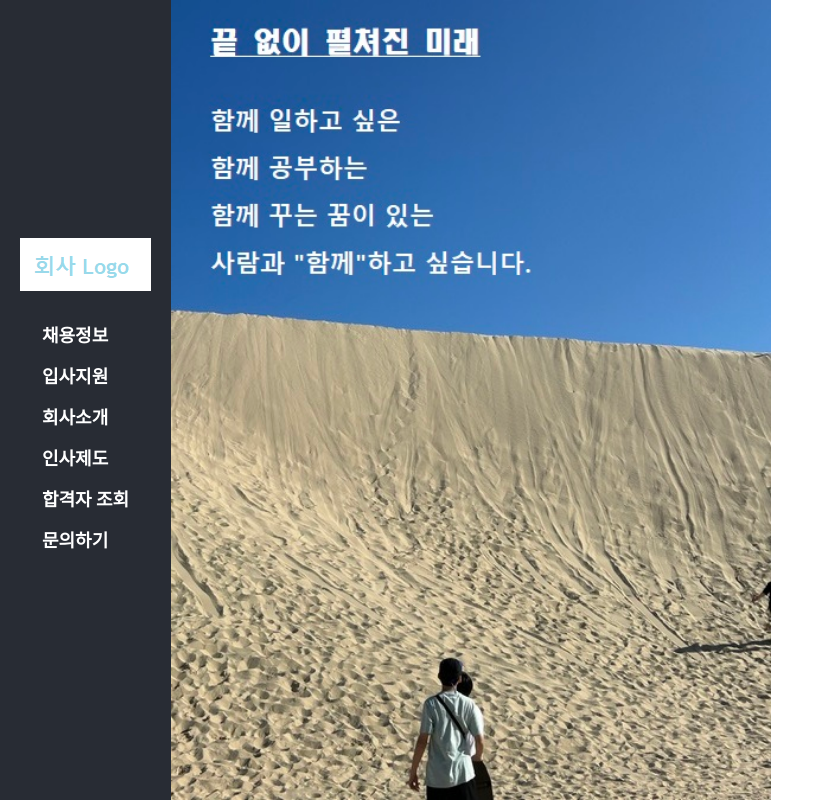
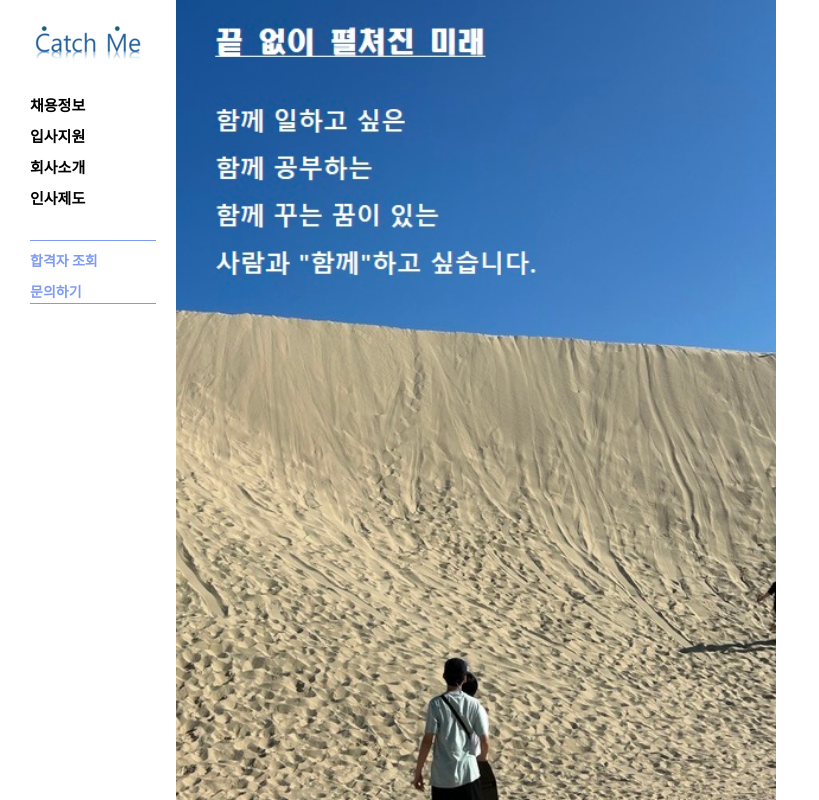
Before and after one commit to kwonjuyeong/Web_ResumeSite, a React (Create React App) app in the folder frontend/resumeapp/: page / in a window 1280 px wide. Shown: the whole page, without its empty margins (0-819 px from the left). Built offline with nearby package versions, Linux system fonts and the light colour scheme.

Commit message:
디자인 변경

```diff
--- a/frontend/resumeapp/src/Components/Header/Header.css
+++ b/frontend/resumeapp/src/Components/Header/Header.css
@@ -1,21 +1,22 @@
 .header {
   display: flex;
-  flex-direction: column; /* 요소들을 세로로 정렬합니다. */
-  align-items: center;
-  background-color: transparent;
+  flex-direction: column;
+  background-color: white;
   padding: 20px;
   color: #fff;
+  height : 100%;
 }
 
 .menu-group {
-  display: flex; /* 메뉴 그룹을 가로로 정렬합니다. */
-  flex-direction: column; /* 메뉴 항목을 세로로 정렬합니다. */
+  display: flex;
+  flex-direction: column;
+  align-items: flex-start; /* 메뉴 항목들을 수직 중앙 정렬 */
+  margin-left: 10px;
 }
 
-.logo {
-  font-size: 24px;
-  font-weight: bold;
-  margin-bottom: 20px; /* 로고 아래에 간격을 추가합니다. */
+.menu-group:nth-child(2) li a:hover {/* 마우스 올려놓으면 색 변경 */
+  color: #7e9af3;
+  text-decoration: underline;
 }
 
 nav ul {
@@ -24,17 +25,38 @@ nav ul {
   padding: 0;
 }
 
-nav ul li {
-  margin-bottom: 10px;
-}
-
-nav ul li a {
-  color: #fff;
+/* 채용정보, 입사지원, 회사소개, 인사제도 css */
+.menu-group:nth-child(1) li a {
+  color: #000000;
   text-decoration: none;
-  font-size: 18px;
+  font-size: 15px;
   font-weight: bold;
 }
 
-nav ul li a:hover {
-  color: #ffd700;
+.menu-group:nth-child(1) li:nth-last-child(1) {
+  margin-bottom: 30px;
 }
+
+.menu-group:nth-child(1) li a:hover {/* 마우스 올려놓으면 색 변경 */
+  color: #1a8334;
+  text-decoration: underline;
+}
+
+/* 합격자 조회, 문의하기 css */
+.menu-group:nth-child(2) li a {
+  color: #7e9af3;
+  text-decoration: none;
+  font-size: 14px;
+  font-weight: bold;
+}
+
+.menu-group:nth-child(2) { /* 보라색 선 추가 */
+  border-top: 1px solid #7e9af3;
+  border-bottom: 1px solid #7e9af3;
+}
+
+
+.menu-group:nth-child(2) li a:hover {/* 마우스 올려놓으면 색 변경 */
+  color: #7e9af3;
+  text-decoration: underline;
+}
--- a/frontend/resumeapp/src/Components/Header/Header.js
+++ b/frontend/resumeapp/src/Components/Header/Header.js
@@ -7,7 +7,7 @@ function Header() {
   return (
     <header className="header">
       <div className="logo">
-        <img src={logoImage} alt="로고" /> {/* 로고 이미지를 삽입합니다. */}
+        <img src={logoImage} alt="로고" />
       </div>
       <nav>
         <ul className="menu-group">
```
Also changed, not shown: frontend/resumeapp/src/Components/Footer/Footer.css (added), frontend/resumeapp/src/Components/Footer/Footer.js (added), frontend/resumeapp/src/assets/images/logo.png.
